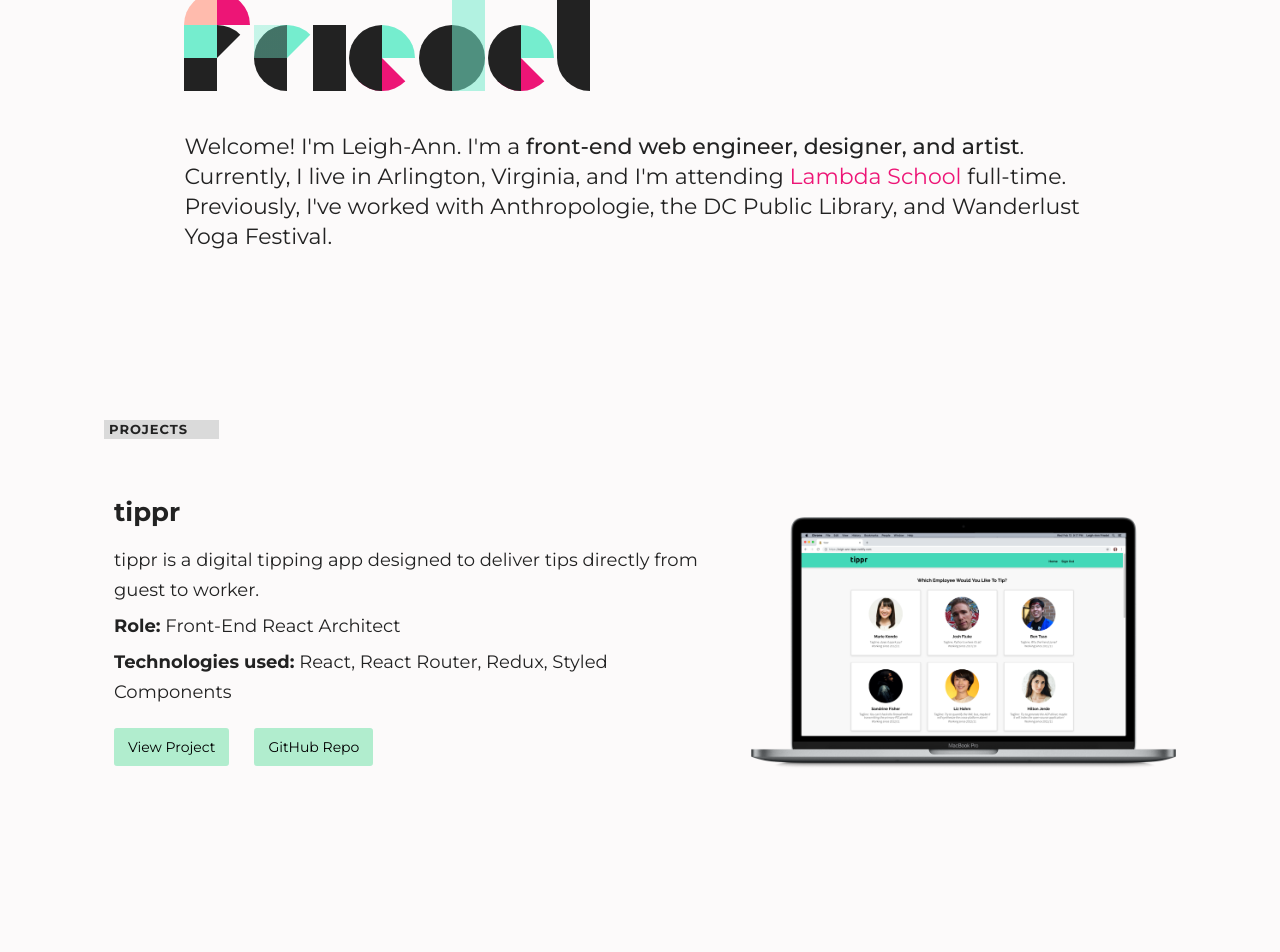
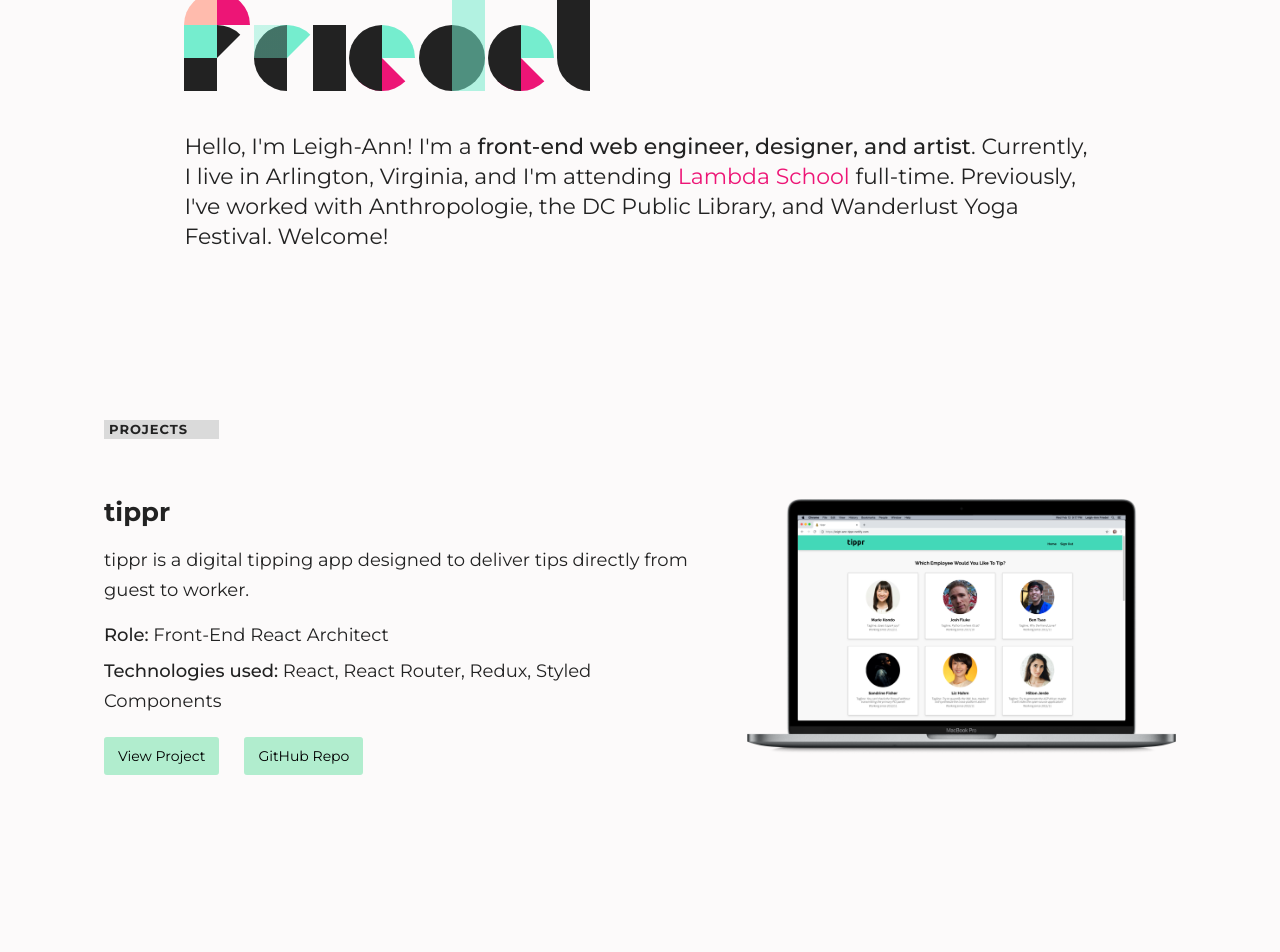
Before and after one commit to lafriedel/portfolio, a React (Create React App) app in the folder client/: page / in a window 1280 px wide. Shown: the part 300-1252 px from the top of the page. Built offline with nearby package versions, Linux system fonts and the light colour scheme.

Commit message:
Styling changes

```diff
--- a/client/src/components/Contact/SocialLink.js
+++ b/client/src/components/Contact/SocialLink.js
@@ -14,7 +14,7 @@ padding-right: 15px;
 const SocialLink = props => {
     return (
         <SocialLinkDiv>
-            <a href={props.account.profileURL} target="_blank">  <FontAwesomeIcon icon={props.account.icon} /></a>
+            <a href={props.account.profileURL} target="_blank" rel="noopener noreferrer">  <FontAwesomeIcon icon={props.account.icon} /></a>
         </SocialLinkDiv>
     )
 }
--- a/client/src/components/Home/Home.js
+++ b/client/src/components/Home/Home.js
@@ -17,7 +17,7 @@ height: 90vh;
     min-height: 450px;
     height: 100%;
     justify-content: flex-start;
-    margin-top: 4rem;
+    margin-top: 6rem;
 
 }
 `;
--- a/client/src/components/Projects/Project.js
+++ b/client/src/components/Projects/Project.js
@@ -3,10 +3,10 @@ import styled from "styled-components";
 
 const ProjectContainer = styled.div`
   display: flex;
-  padding: 40px 0 60px 0;
-  margin: 0 0 80px 10px;
+  padding: 40px 0 60px;
+  margin-bottom: 80px;
   justify-content: space-between;
-  align-items: center;
+  align-items: flex-start;
 
   &:nth-child(even) {
     flex-direction: row-reverse;
@@ -26,16 +26,20 @@ const ProjectInfoContainer = styled.div`
   width: 55%;
 
   span {
-    font-weight: 700;
+    font-weight: 500;
   }
 
   @media (max-width: 800px) {
-    width: 85%;
+    width: 100%;
 
-    h3 {
+    /* h3 {
         text-align: center;
-    }
+    } */
   }
+`;
+
+const Description = styled.p`
+  margin-bottom: 15px;
 `;
 
 const ProjectButtons = styled.div`
@@ -46,13 +50,13 @@ button {
     margin-right: 25px;
 }
 
-@media (max-width:800px) {
+/* @media (max-width:800px) {
     justify-content: center;
 
     button {
         margin: 15px 12px;
-    }
-}
+    } */
+/* } */
 `;
 
 
@@ -66,9 +70,9 @@ const ProjectImgContainer = styled.div`
     margin-bottom: 40px;
   }
 
-  @media (max-width:575px) {
+  /* @media (max-width:575px) {
       width: 80%;
-  }
+  } */
 `;
 
 const ProjectImg = styled.img`
@@ -82,7 +86,7 @@ const Project = props => {
     <ProjectContainer>
       <ProjectInfoContainer>
         <h3>{props.project.title}</h3>
-        <p>{props.project.description}</p>
+        <Description>{props.project.description}</Description>
         <p>
           <span>Role:</span> {props.project.role}
         </p>
@@ -90,10 +94,10 @@ const Project = props => {
           <span>Technologies used:</span> {props.project.technologies}
         </p>
         <ProjectButtons>
-          <a href={props.project.projectURL} target="_blank">
+          <a href={props.project.projectURL} target="_blank" rel="noopener noreferrer">
             <button>View Project</button>
           </a>
-          <a href={props.project.githubRepo} target="_blank">
+          <a href={props.project.githubRepo} target="_blank" rel="noopener noreferrer">
             <button>GitHub Repo</button>
           </a>
         </ProjectButtons>
--- a/client/src/components/Sections/About.js
+++ b/client/src/components/Sections/About.js
@@ -1,5 +1,5 @@
 import React from "react";
-import styled from 'styled-components';
+import styled from "styled-components";
 
 const AboutContainer = styled.div`
   width: 85%;
@@ -13,22 +13,33 @@ span {
     font-weight: 500;
   }
 
-p, a, span {
+  p,
+  a,
+  span {
     font-size: 2.2rem;
 
-  @media (max-width:575px) {
+    @media (max-width: 575px) {
       font-size: 1.8rem;
     }
   }
-
 `;
 
 const About = props => {
   return (
     <AboutContainer>
       <p>
-        Welcome! I'm Leigh-Ann. I'm a <span>front-end web engineer, designer, and artist</span>.
-        Currently, I live in Arlington, Virginia, and I'm attending <a href="https://www.lambdaschool.com" target="_blank">Lambda School</a> full-time. Previously, I've worked with Anthropologie, the DC Public Library, and Wanderlust Yoga Festival.
+        Hello, I'm Leigh-Ann! I'm a{" "}
+        <span>front-end web engineer, designer, and artist</span>. Currently, I
+        live in Arlington, Virginia, and I'm attending{" "}
+        <a
+          href="https://www.lambdaschool.com"
+          target="_blank"
+          rel="noopener noreferrer"
+        >
+          Lambda School
+        </a>{" "}
+        full-time. Previously, I've worked with Anthropologie, the DC Public
+        Library, and Wanderlust Yoga Festival. Welcome!
       </p>
     </AboutContainer>
   );
--- a/client/src/components/Sections/Contact.js
+++ b/client/src/components/Sections/Contact.js
@@ -14,7 +14,7 @@ justify-content: space-between;
 
 const SocialLinkContainer = styled.div`
 display: flex;
-margin-bottom: 100px;
+margin-bottom: 30px;
 `;
 
 const Contact = props => {
@@ -23,7 +23,7 @@ const Contact = props => {
         <div className="section">
             <h2>Contact</h2>
         </div>
-        <p>Let's connect.</p>
+        <p>Let's connect!</p>
 
         <ContactContainer>
         <a href="mailto:leigh.ann.friedel@gmail.com">leigh.ann.friedel@gmail.com</a>
```
Also changed, not shown: client/src/styles/Global.js (+4 -4 lines). Lines whose indentation alone changed are shown as unchanged.
